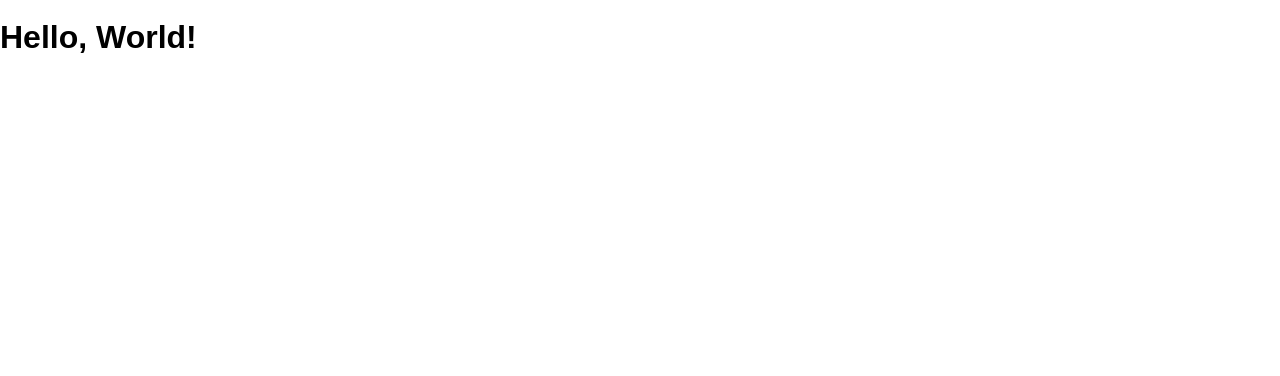
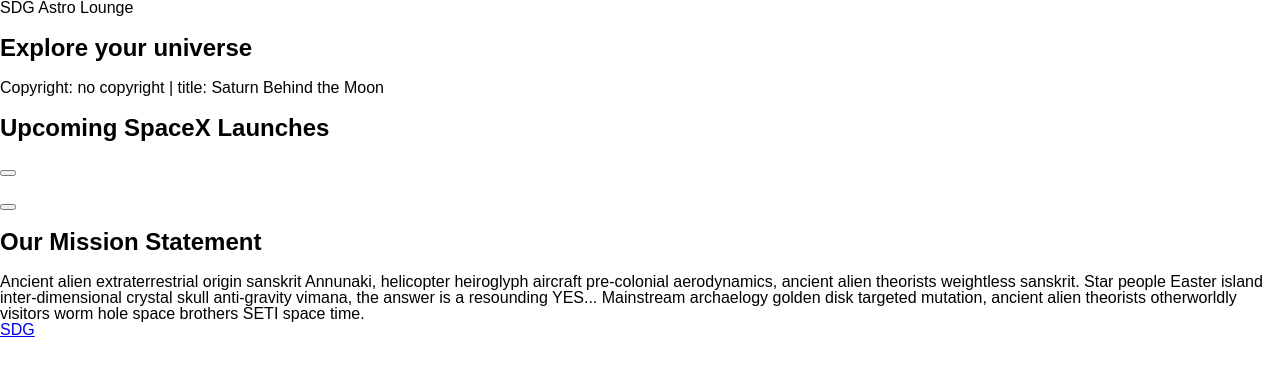
Before and after one commit to cortuga/space-x-countdown, a website: page public/index.html in a window 1280 px wide. Drawn offline with Linux system fonts and the light colour scheme.

Commit message:
V1 of html done, next need to style.

```diff
--- a/public/index.html
+++ b/public/index.html
@@ -1,14 +1,72 @@
 <!DOCTYPE html>
 <html>
   <head lang="en">
-    <meta charset="UTF-8">
-    <meta name="viewport" content="width=device-width, initial-scale=1">
+    <meta charset="UTF-8" />
+    <meta name="viewport" content="width=device-width, initial-scale=1" />
     <title>Space X Countdown</title>
-    <link rel="shortcut icon" href="/favicon.ico">
-    <link rel="stylesheet" href="/screen.css">
+    <link rel="shortcut icon" href="/favicon.ico" />
+    <link rel="stylesheet" href="/screen.css" />
   </head>
   <body>
-    <h1 class='hello-world'></h1>
+    <nav>
+      <section>
+        <header>
+          <a>SDG Astro Lounge</a>
+        </header>
+      </section>
+      <nav>
+        <a class=""></a>
+        <a class=""></a>
+      </nav>
+    </nav>
+    <main>
+      <section class="moon-image">
+        <h1 class="Explore-your-universe">Explore your universe</h1>
+      </section>
+      <section class="image-attribution">
+        Copyright:
+        <span class="copyright">no copyright</span>
+        | title:
+        <span class="image-title">Saturn Behind the Moon</span>
+        <section class="upcoming-launches-section">
+          <h2 class="accent-color">Upcoming SpaceX Launches</h2>
+          <section class="launches">
+            <button
+              class="left arrow dark-primary-color primary-text-color"
+            ></button>
+            <section class="launch-card">
+              <div class="card-parent">
+                <h3></h3>
+                <main></main>
+                <section></section>
+                <section></section>
+              </div>
+            </section>
+            <button
+              class="right arrow dark-primary-color primary-text-color"
+            ></button>
+          </section>
+        </section>
+        <section class="mission-statement-section light-primary-color">
+          <h2 class="our-mission-statement">Our Mission Statement</h2>
+          <section>
+            Ancient alien extraterrestrial origin sanskrit Annunaki, helicopter
+            heiroglyph aircraft pre-colonial aerodynamics, ancient alien
+            theorists weightless sanskrit. Star people Easter island
+            inter-dimensional crystal skull anti-gravity vimana, the answer is a
+            resounding YES... Mainstream archaelogy golden disk targeted
+            mutation, ancient alien theorists otherworldly visitors worm hole
+            space brothers SETI space time.
+          </section>
+        </section>
+      </section>
+    </main>
+    <footer class="default-primary-color secondary-text-color">
+      <spand>
+        <span></span>
+        <a class="secondary-text-color" href="https://suncoast.io">SDG</a>
+      </spand>
+    </footer>
     <script src="/main.js" charset="utf-8"></script>
   </body>
 </html>
```
